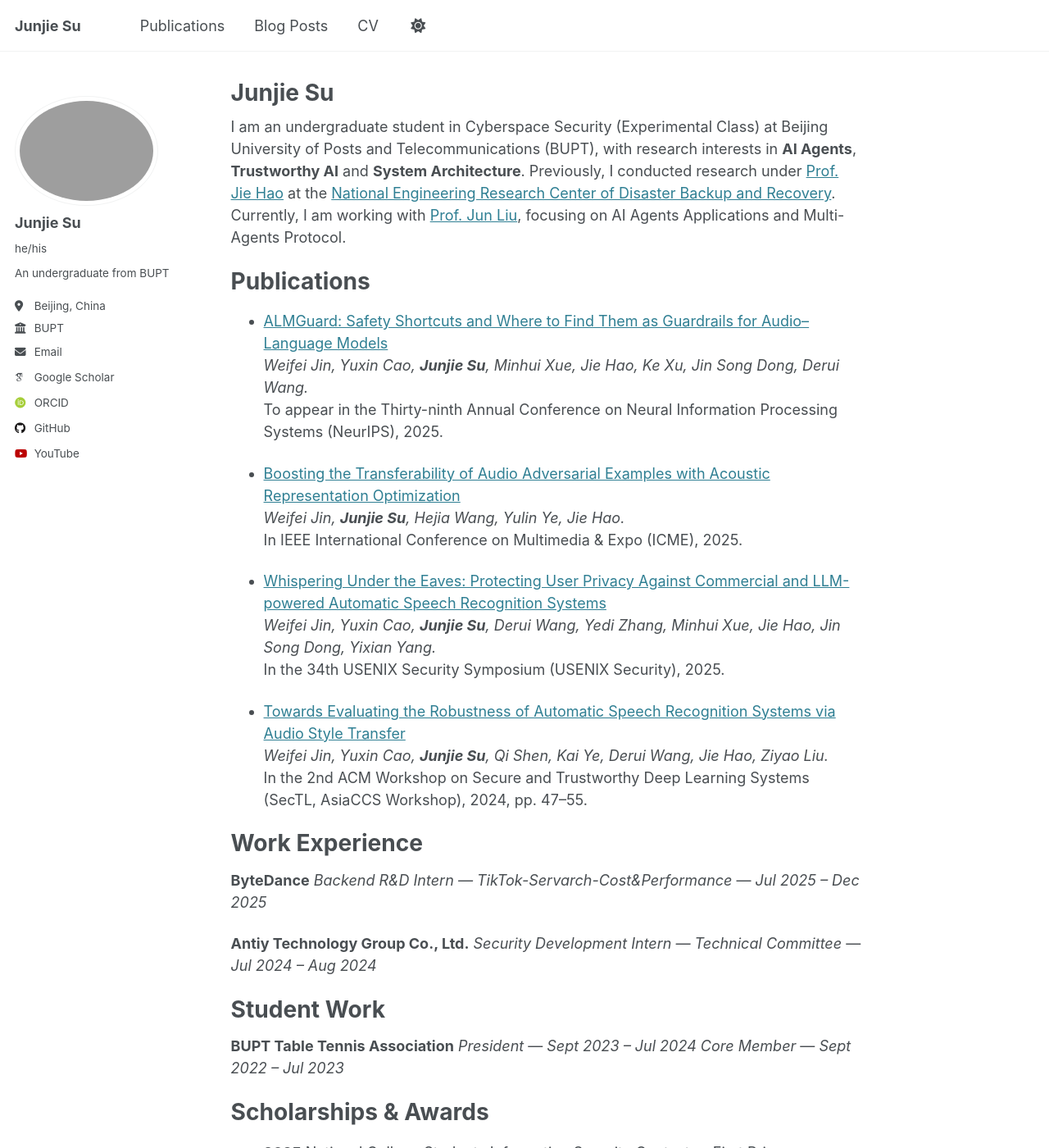
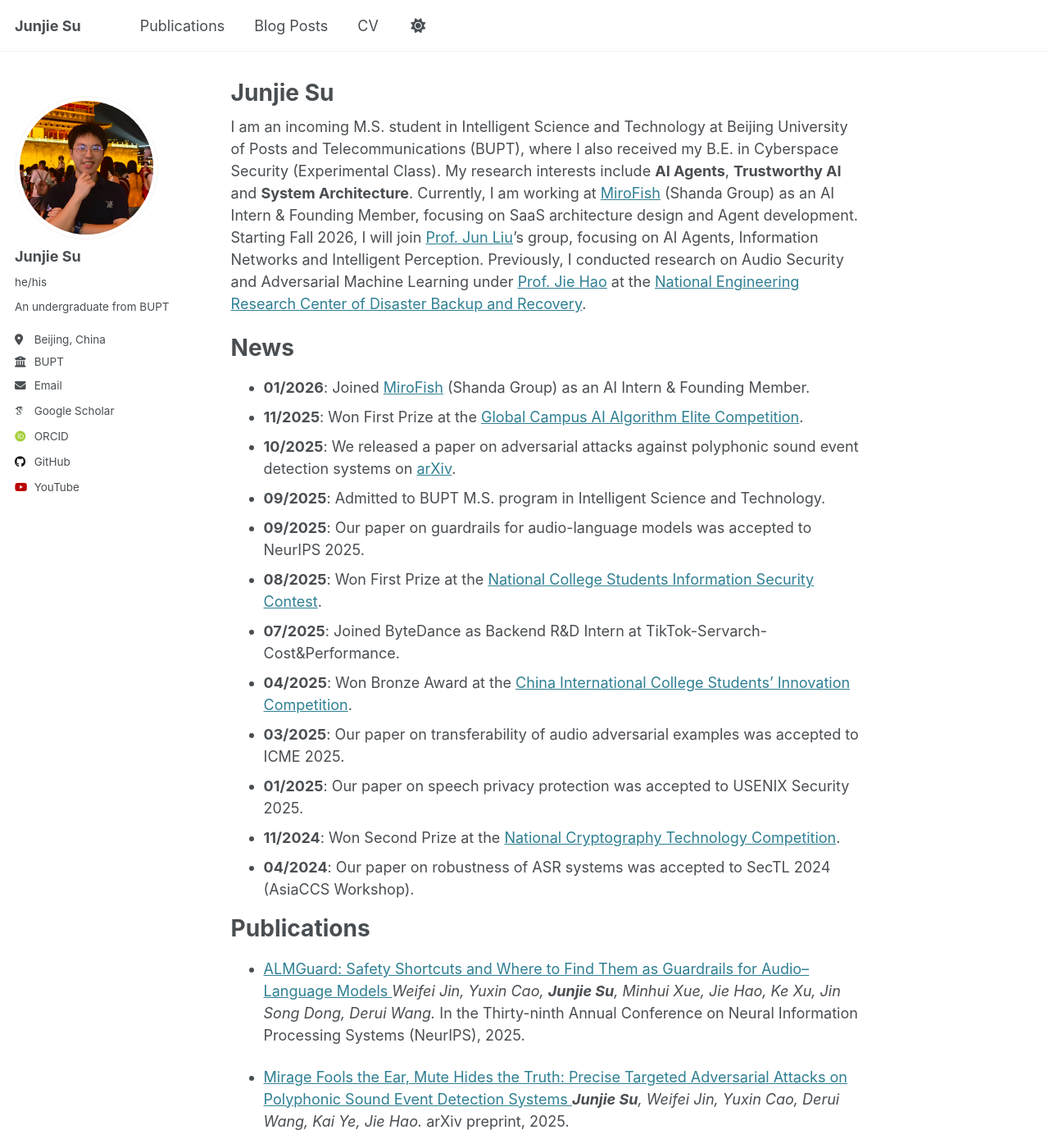
Before and after one commit to Junjie-Su/junjie-su.github.io, a Jekyll site: the page built from _pages/about.md, in a window 1280 px wide and 1400 px high. Shown: the whole window at 82% size. Built offline with Jekyll 4.4.1, drawn with Linux system fonts in a browser that asks for light colours; some web fonts are replaced; some of the changed text lies outside the part shown.

Commit message:
update profile

```diff
--- a/_config.yml
+++ b/_config.yml
@@ -22,7 +22,7 @@ repository: "Junjie-Su/junjie-su.github.io"
 #               Additional customization can be done by editing /_includes/author-profile.html
 author:
   # Biographic information
-  avatar: "JunjieSu.jpg"
+  avatar: "avatar.jpg"
   name: "Junjie Su"
   pronouns: "he/his"
   bio: "An undergraduate from BUPT"
--- a/_data/navigation.yml
+++ b/_data/navigation.yml
@@ -24,10 +24,7 @@ main:
     url: /year-archive/
 
   - title: "CV"
-    url: /files/CV_JunjieSu.pdf
-
-  # - title: "CV"
-  #   url: /cv-json/
+    url: /files/CV-苏俊杰.pdf
 
 #  - title: "Guide"
 #    url: /markdown/
--- a/_pages/about.md
+++ b/_pages/about.md
@@ -6,32 +6,55 @@ redirect_from:
   - /about/
   - /about.html
 ---
-I am an undergraduate student in Cyberspace Security (Experimental Class) at Beijing University of Posts and Telecommunications (BUPT), with research interests in **AI Agents**, **Trustworthy AI** and **System Architecture**.
-Previously, I conducted research under [Prof. Jie Hao](https://scss.bupt.edu.cn/info/1063/3808.htm) at the [National Engineering Research Center of Disaster Backup and Recovery](http://www.zaibei.org.cn/).
-Currently, I am working with [Prof. Jun Liu](https://teacher.bupt.edu.cn/liujun/zh_CN/index/64453/list/), focusing on AI Agents Applications and Multi-Agents Protocol.
+I am an incoming M.S. student in Intelligent Science and Technology at Beijing University of Posts and Telecommunications (BUPT), where I also received my B.E. in Cyberspace Security (Experimental Class). My research interests include **AI Agents**, **Trustworthy AI** and **System Architecture**.
+Currently, I am working at [MiroFish](https://www.mirofish.com) (Shanda Group) as an AI Intern & Founding Member, focusing on SaaS architecture design and Agent development.
+Starting Fall 2026, I will join [Prof. Jun Liu](https://teacher.bupt.edu.cn/liujun/zh_CN/index/64453/list/)'s group, focusing on AI Agents, Information Networks and Intelligent Perception.
+Previously, I conducted research on Audio Security and Adversarial Machine Learning under [Prof. Jie Hao](https://scss.bupt.edu.cn/info/1063/3808.htm) at the [National Engineering Research Center of Disaster Backup and Recovery](http://www.zaibei.org.cn/).
+
+News
+====
+
+- **01/2026**: Joined [MiroFish](https://www.mirofish.com) (Shanda Group) as an AI Intern & Founding Member.
+- **11/2025**: Won First Prize at the [Global Campus AI Algorithm Elite Competition](https://www.aicomp.cn/notice/notice-3/2846.html).
+- **10/2025**: We released a paper on adversarial attacks against polyphonic sound event detection systems on [arXiv](https://arxiv.org/abs/2510.02158).
+- **09/2025**: Admitted to BUPT M.S. program in Intelligent Science and Technology.
+- **09/2025**: Our paper on guardrails for audio-language models was accepted to NeurIPS 2025.
+- **08/2025**: Won First Prize at the [National College Students Information Security Contest](http://www.ciscn.cn/index.php/announcement/view/392).
+- **07/2025**: Joined ByteDance as Backend R&D Intern at TikTok-Servarch-Cost&Performance.
+- **04/2025**: Won Bronze Award at the [China International College Students' Innovation Competition](https://cy.ncss.cn/information/2c958332919840310196181825280051).
+- **03/2025**: Our paper on transferability of audio adversarial examples was accepted to ICME 2025.
+- **01/2025**: Our paper on speech privacy protection was accepted to USENIX Security 2025.
+- **11/2024**: Won Second Prize at the [National Cryptography Technology Competition](https://www.cacrnet.org.cn/site/content/1564.html).
+- **04/2024**: Our paper on robustness of ASR systems was accepted to SecTL 2024 (AsiaCCS Workshop).
 
 Publications
 ============
 
-- <a href="https://arxiv.org/abs/2510.26096" target="_blank">
+- <a href="https://openreview.net/forum?id=pCRm6g0RnA" target="_blank">
   ALMGuard: Safety Shortcuts and Where to Find Them as Guardrails for Audio–Language Models
   </a>
   *Weifei Jin, Yuxin Cao, __Junjie Su__, Minhui Xue, Jie Hao, Ke Xu, Jin Song Dong, Derui Wang.*
-  To appear in the Thirty-ninth Annual Conference on Neural Information Processing Systems (NeurIPS), 2025.
+  In the Thirty-ninth Annual Conference on Neural Information Processing Systems (NeurIPS), 2025.
 
-- <a href="https://arxiv.org/abs/2503.19591" target="_blank">
+- <a href="https://arxiv.org/abs/2510.02158" target="_blank">
+  Mirage Fools the Ear, Mute Hides the Truth: Precise Targeted Adversarial Attacks on Polyphonic Sound Event Detection Systems
+  </a>
+  *__Junjie Su__, Weifei Jin, Yuxin Cao, Derui Wang, Kai Ye, Jie Hao.*
+  arXiv preprint, 2025.
+
+- <a href="https://www.usenix.org/conference/usenixsecurity25/presentation/jin-weifei" target="_blank">
+  Whispering Under the Eaves: Protecting User Privacy Against Commercial and LLM-powered Automatic Speech Recognition Systems
+  </a>
+  *Weifei Jin, Yuxin Cao, __Junjie Su__, Derui Wang, Yedi Zhang, Minhui Xue, Jie Hao, Jin Song Dong, Yixian Yang.*
+  In the 34th USENIX Security Symposium (USENIX Security), 2025.
+
+- <a href="https://ieeexplore.ieee.org/document/11209891" target="_blank">
   Boosting the Transferability of Audio Adversarial Examples with Acoustic Representation Optimization
   </a>
   *Weifei Jin, __Junjie Su__, Hejia Wang, Yulin Ye, Jie Hao.*
   In IEEE International Conference on Multimedia & Expo (ICME), 2025.
 
-- <a href="https://www.usenix.org/system/files/conference/usenixsecurity25/sec25cycle1-prepub-743-jin-weifei.pdf" target="_blank">
-  Whispering Under the Eaves: Protecting User Privacy Against Commercial and LLM-powered Automatic Speech Recognition Systems
-  </a>
-  *Weifei Jin, Yuxin Cao, __Junjie Su__, Derui Wang, Yedi Zhang, Minhui Xue, Jie Hao, Jin Song Dong, Yixian Yang.*
-  In the 34th USENIX Security Symposium (USENIX Security), 2025.
-
-- <a href="https://arxiv.org/abs/2405.09470" target="_blank">
+- <a href="https://dl.acm.org/doi/10.1145/3665451.3665532" target="_blank">
   Towards Evaluating the Robustness of Automatic Speech Recognition Systems via Audio Style Transfer
   </a>
   *Weifei Jin, Yuxin Cao, __Junjie Su__, Qi Shen, Kai Ye, Derui Wang, Jie Hao, Ziyao Liu.*
@@ -39,6 +62,9 @@ Publications
 
 Work Experience
 ===============
+
+**Shanda Group — MiroFish (AI Startup)**
+*AI Intern & Founding Member & Team Lead* — *Jan 2026 – Present*
 
 **ByteDance**
 *Backend R&D Intern — TikTok-Servarch-Cost&Performance* — *Jul 2025 – Dec 2025*
@@ -56,6 +82,7 @@ Student Work
 Scholarships & Awards
 =====================
 
-- **2025** National College Students Information Security Contest — First Prize
-- **2024** China International College Students' Innovation Competition — Bronze Award
-- **2024** National Cryptography Technology Competition — Second Prize
+- **2025** [Global Campus AI Algorithm Elite Competition](https://www.aicomp.cn/notice/notice-3/2846.html) — First Prize
+- **2025** [National College Students Information Security Contest](http://www.ciscn.cn/index.php/announcement/view/392) — First Prize
+- **2024** [China International College Students' Innovation Competition](https://cy.ncss.cn/information/2c958332919840310196181825280051) — Bronze Award
+- **2024** [National Cryptography Technology Competition](https://www.cacrnet.org.cn/site/content/1564.html) — Second Prize
```
Also changed, not shown: images/avatar.jpg (added), 2 other files.
